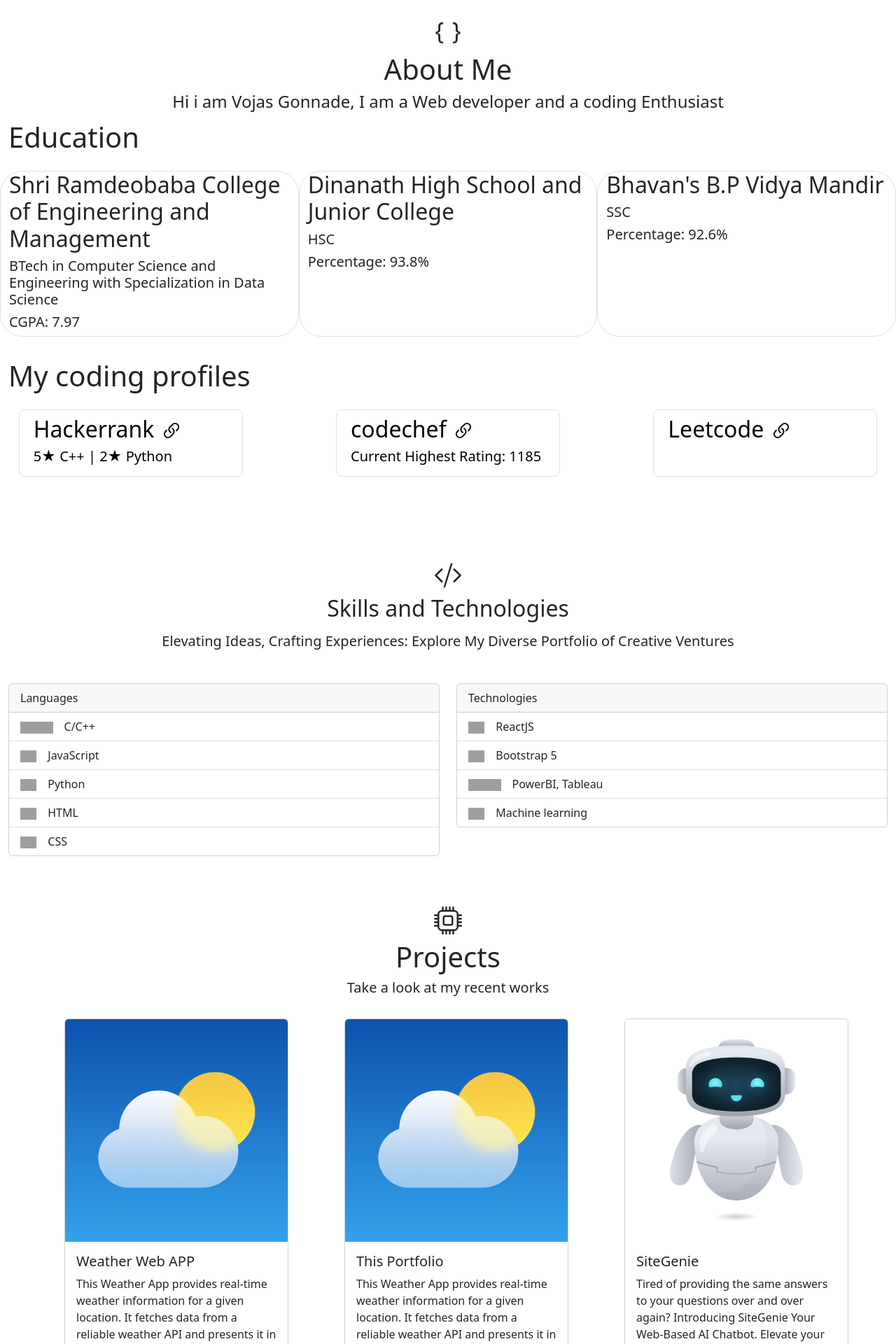
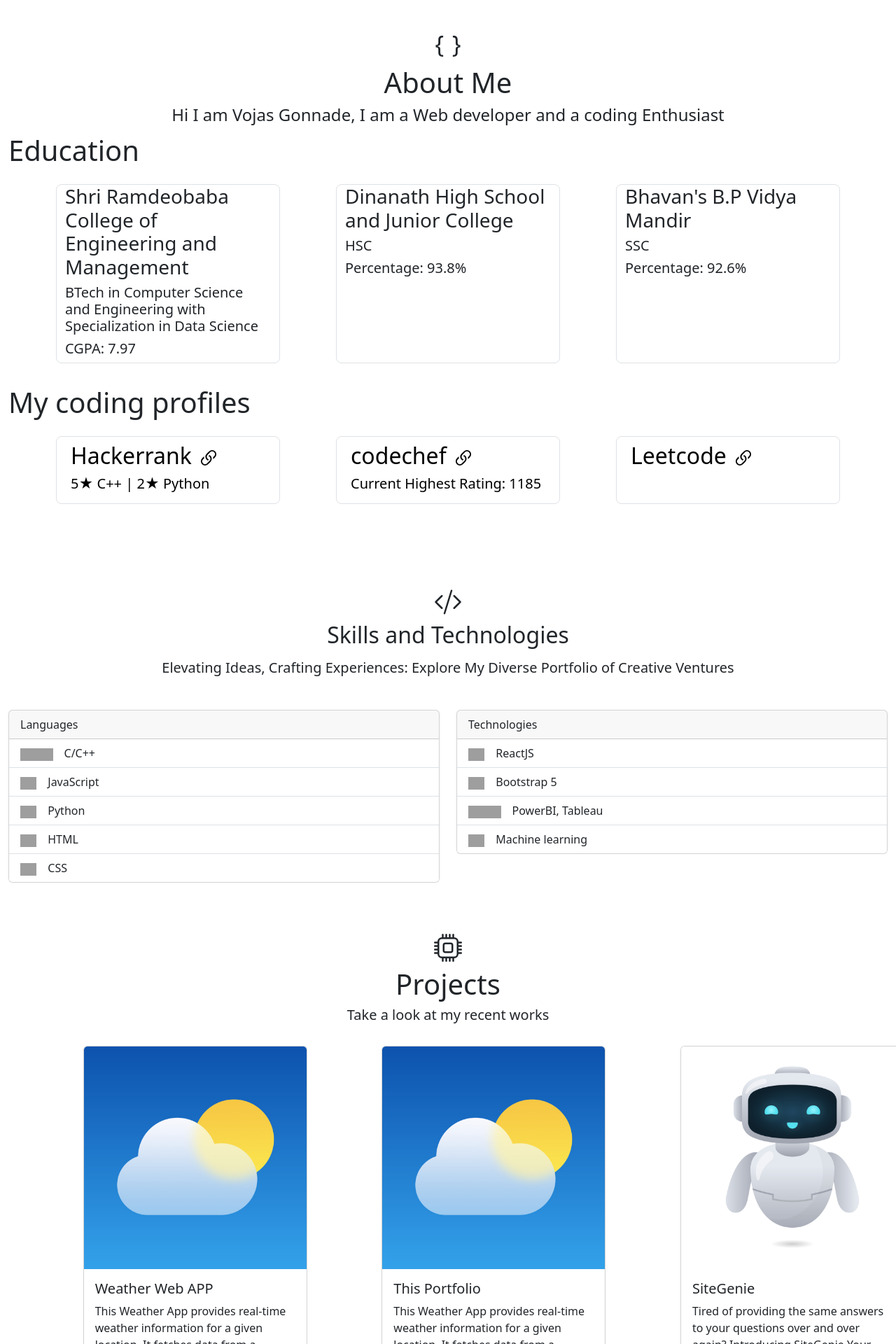
Before and after one commit to Vojaspy/Project2---Portfolio-using-ReactJS, a React (Create React App) app: page /About in a window 1280 px wide. Shown: the part 820-2740 px from the top of the page at 70% size. Built offline with nearby package versions, Linux system fonts and the light colour scheme; grey boxes are pictures that could not be loaded.

Commit message:
Checked every component for different screen sizes

```diff
--- a/src/components/About.js
+++ b/src/components/About.js
@@ -6,7 +6,7 @@ const About = () => {
 
   return (
     <>
-      <section id="about" className="mb-5" style={styles}>
+      <section id="about" className="mb-5 " style={styles}>
         <div className="container-fluid">
           <div className="row">
             <div className="col">
@@ -15,32 +15,32 @@ const About = () => {
               </h1>
               <h1 className="text-center">About Me</h1>
               <h4 className="text-center">
-                Hi i am Vojas Gonnade, I am a Web developer and a coding
+                Hi I am Vojas Gonnade, I am a Web developer and a coding
                 Enthusiast
               </h4>
             </div>
           </div>
         </div>
         <div className="container-fluid">
-          <div className="row pt-1">
-            <div className="col-12 mb-3">
+          <div className="row pt-1 d-flex justify-content-evenly">
+            <div className="col-12 mb-lg-3">
               <h1>Education</h1>
             </div>
-            <div className="col-12 col-md-6 col-lg-4 border rounded-5">
-              <h2>Shri Ramdeobaba College of Engineering and Management</h2>
+            <div className="col-12 col-md-4 col-lg-3 border rounded-3 mt-sm-3 mt-lg-0">
+              <h3>Shri Ramdeobaba College of Engineering and Management</h3>
               <h5>
                 BTech in Computer Science and Engineering with Specialization in
                 Data Science
               </h5>
               <h5>CGPA: 7.97</h5>
             </div>
-            <div className="col-12 col-md-6 col-lg-4 border rounded-5">
-              <h2>Dinanath High School and Junior College</h2>
+            <div className="col-12 col-md-4 col-lg-3 border rounded-3 mt-sm-3 mt-lg-0">
+              <h3>Dinanath High School and Junior College</h3>
               <h5>HSC</h5>
               <h5>Percentage: 93.8%</h5>
             </div>
-            <div className="col-12 col-md-6 col-lg-4 border rounded-5">
-              <h2>Bhavan's B.P Vidya Mandir</h2>
+            <div className="col-12 col-md-4 col-lg-3 border rounded-3 mt-sm-3 mt-lg-0">
+              <h3>Bhavan's B.P Vidya Mandir</h3>
               <h5>SSC</h5>
               <h5>Percentage: 92.6%</h5>
             </div>
@@ -53,7 +53,7 @@ const About = () => {
             </div>
           </div>
           <div className="row d-flex justify-content-evenly">
-            <div className="col-4 col-md-4 col-lg-3 border rounded-3">
+            <div className="col-6 col-md-4 col-lg-3 border rounded-3">
               <a
                 href="https://www.hackerrank.com/profile/vojasgonnade07"
                 target="_blank"
@@ -63,7 +63,7 @@ const About = () => {
                 <h5 className="ps-2 pb-2">5★ C++ | 2★ Python</h5>
               </a>
             </div>
-            <div className="col-4 col-md-4 col-lg-3 offset-lg-1 border rounded-3">
+            <div className="col-6 col-md-4 col-lg-3 border rounded-3">
               <a
                 href="https://www.codechef.com/users/vojasgonnade"
                 target="_blank"
@@ -73,7 +73,7 @@ const About = () => {
                 <h5 className="ps-2 pb-2">Current Highest Rating: 1185</h5>
               </a>
             </div>
-            <div className="col-4 col-md-4 col-lg-3 offset-lg-1 border rounded-3">
+            <div className="col-6 col-md-4 col-lg-3 border rounded-3 mt-sm-2 mt-lg-0 mt-md-0">
               <a
                 href="https://leetcode.com/Vojas_Gonnade/"
                 target="_blank"
--- a/src/components/Contact.js
+++ b/src/components/Contact.js
@@ -20,7 +20,7 @@ const Contact = () => {
         </div>
         <div className="container-fluid mt-2">
           <div className="row">
-            <div className="col-12 col-md-6 col-lg-5">
+            <div className="col-12 col-md-11 col-lg-4 offset-md-1 offset-lg-0">
               <iframe
                 src="https://www.google.com/maps/embed?pb=!1m18!1m12!1m3!1d3721.702091886795!2d79.11348967503424!3d21.124439980548868!2m3!1f0!2f0!3f0!3m2!1i1024!2i768!4f13.1!3m3!1m2!1s0x3bd4c75612c8e099%3A0xb2e05a8e626b50f9!2sNIT%20complex%2C%20Ayurvedic%20Layout%2C%20Raghuji%20Nagar%2C%20Nagpur%2C%20Maharashtra%20440024!5e0!3m2!1sen!2sin!4v1706266970810!5m2!1sen!2sin"
                 width="800"
@@ -31,7 +31,7 @@ const Contact = () => {
                 referrerpolicy="no-referrer-when-downgrade"
               ></iframe>
             </div>
-            <div className="col-12 col-md-6 col-lg-4 offset-lg-2">
+            <div className="col-12 col-md-12 col-lg-4 offset-lg-3">
               <div>
                 <h1>Any message here</h1>
               </div>
--- a/src/components/Home.js
+++ b/src/components/Home.js
@@ -6,7 +6,6 @@ const Home = () => {
   const textStyles = {
     textDecoration: "underline",
     textDecorationColor: "#33ccff",
-    fontFamily: "Noto Sans",
   };
 
   const typeStyles = {
@@ -18,17 +17,18 @@ const Home = () => {
     paddingTop: "5%",
     height: "100vh",
     width: "100%",
+    fontFamily: "Source Code Pro",
   };
 
   return (
     <>
       <section id="home" style={styles}>
-        <div className="container-fluid" style={{marginTop:'7%'}}>
-          <div className="row d-flex align-items-center" style={typeStyles}>
-            <div className="col-12 col-md-6 col-lg-5 offset-lg-1 mt-5 ">
-              <img src={ronaldo} alt="cr7" className="sm-mt-5" style={{width:'500px'}}/>
+        <div className="container-fluid" style={{ marginTop: '7%' }}>
+          <div className="row d-flex align-items-center justify-content-center text-lg-center" style={typeStyles}>
+            <div className="col-12 col-md-7 col-lg-5  mt-5 text-center">
+              <img src={ronaldo} alt="cr7" className="sm-mt-5 img-fluid" />
             </div>
-            <div className="col-12 col-md-6 col-lg-5 offset-lg-1 mt-5">
+            <div className="col-12 col-md-5 col-lg-5 mt-5 text-center">
               <h1 className="mt-2">Vojas Gonnade</h1>
               <h3>
                 I am a {""}
@@ -42,7 +42,7 @@ const Home = () => {
                 />
               </h3>
               <div>
-                <ul className="d-flex">
+                <ul className="d-flex justify-content-center">
                   <li style={{ listStyleType: "none", width: "40px" }}>
                     <a
                       href="https://github.com/Vojaspy"
--- a/src/components/Project.js
+++ b/src/components/Project.js
@@ -26,9 +26,9 @@ const Project = () => {
           </div>
         </div>
         <div className="container-fluid mt-4">
-          <div className="row d-flex justify-content-evenly">
-            <div className="col-12 col-md-3 col-lg-3">
-              <div className="card " style={{ width: "20rem" }}>
+          <div className="row ">
+            <div className="col-9 col-md-5 col-lg-3 offset-sm-3 offset-lg-1 offset-md-0">
+              <div className="card" style={{ width: "20rem" }}>
                 <img src={weatherLogo} className="card-img-top" alt="..." />
                 <div className="card-body">
                   <h5 className="card-title">Weather Web APP</h5>
@@ -49,7 +49,7 @@ const Project = () => {
                 </div>
               </div>
             </div>
-            <div className="col-12 col-md-3 col-lg-3">
+            <div className="col-9 col-md-5 col-lg-3 offset-sm-3 offset-lg-1 offset-md-1 mt-sm-2 mt-lg-0">
               <div className="card " style={{ width: "20rem" }}>
                 <img src={weatherLogo} className="card-img-top" alt="..." />
                 <div className="card-body">
@@ -71,7 +71,7 @@ const Project = () => {
                 </div>
               </div>
             </div>
-            <div className="col-12 col-md-3 col-lg-3">
+            <div className="col-9 col-md-5 col-lg-3 offset-sm-3 offset-lg-1 offset-md-0 mt-sm-2 mt-lg-0">
               <div className="card " style={{ width: "20rem" }}>
                 <img src={Sitegenie} className="card-img-top" alt="..." />
                 <div className="card-body">
--- a/src/components/Skills.js
+++ b/src/components/Skills.js
@@ -1,4 +1,4 @@
-import { Code, CodeSlash, Skill } from "react-bootstrap-icons";
+import { Code, CodeSlash, Skill ,Database} from "react-bootstrap-icons";
 import ml from "../assets/Machine.jpg";
 
 const Skills = () => {
@@ -52,6 +52,7 @@ const Skills = () => {
                     />
                     <span className="ps-3">JavaScript</span>
                   </li>
+
                   <li className="list-group-item">
                     <img
                       src="https://cdn.jsdelivr.net/gh/devicons/devicon/icons/python/python-original.svg"
```
